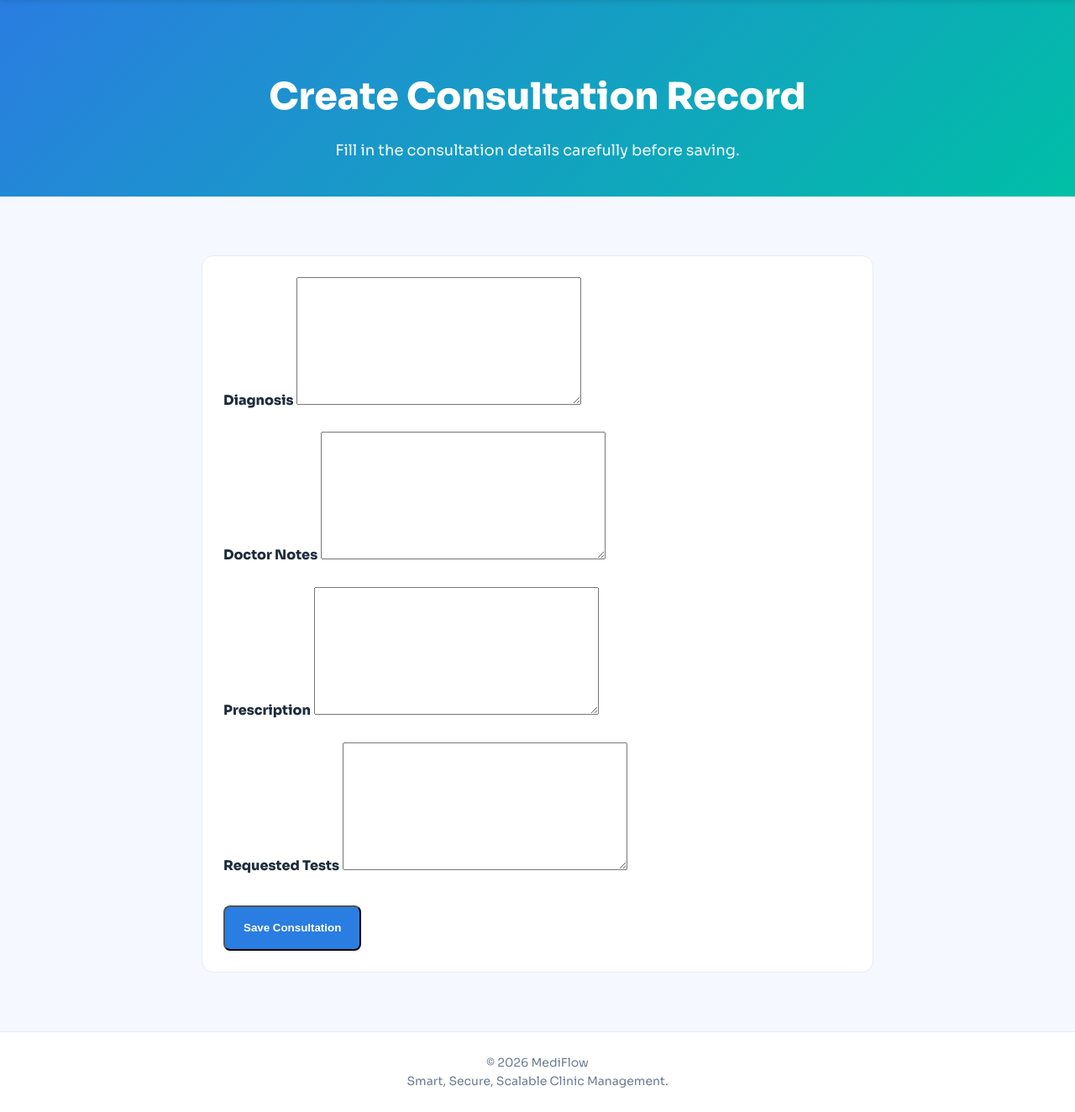
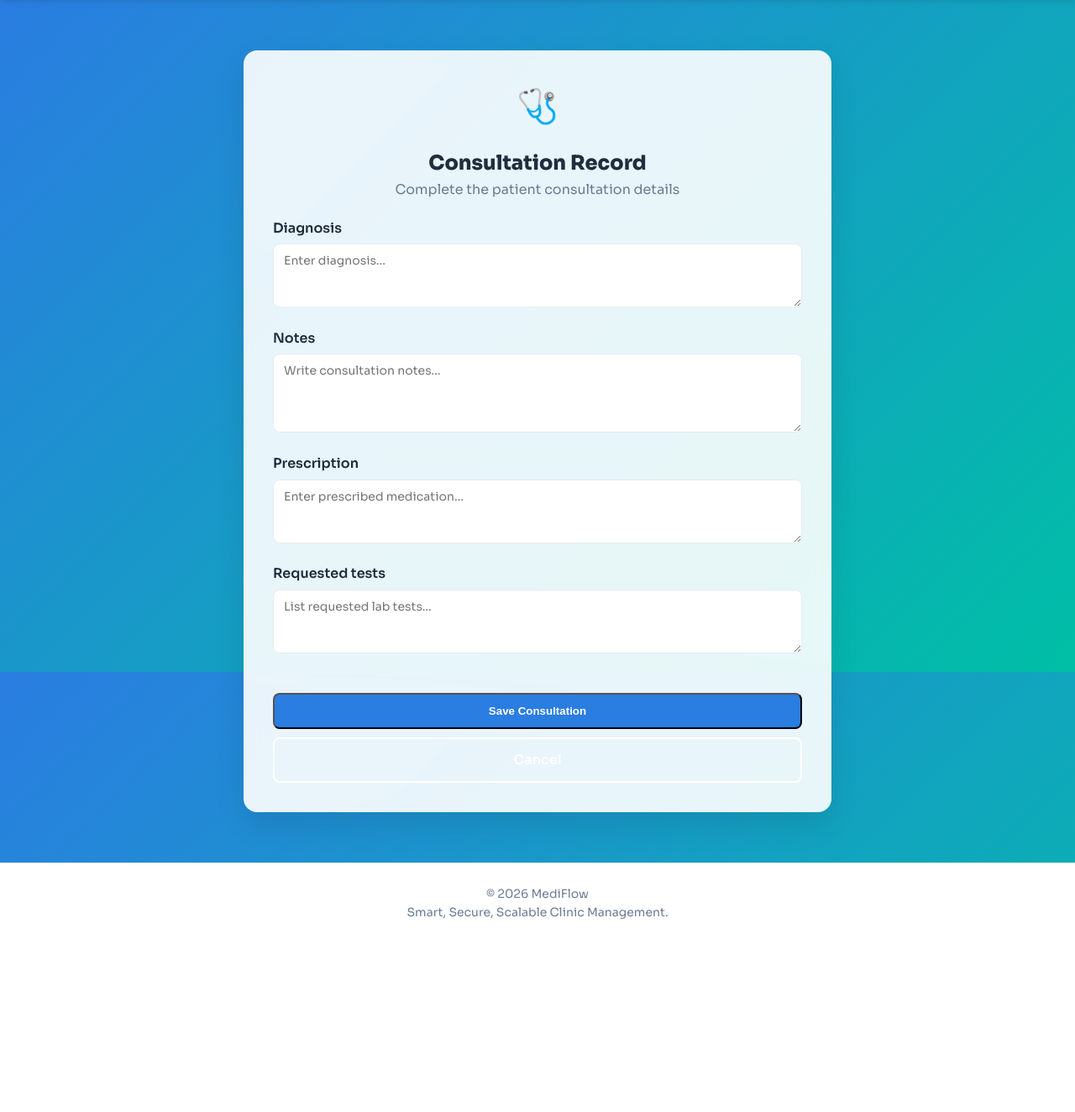
Before and after one commit to Besso2003/Clinic_Appointment_System_Python, a Django app: page /records/create/1 in a window 1280 px wide. Shown: the part 82-1406 px from the top of the page at 84% size. After the commit the page ends 1176 px from the top, so only its background shows below. Run offline with Django 5.2, Linux system fonts and the light colour scheme.

Commit message:
added forms, modified the templates to match style

```diff
--- /dev/null
+++ b/medical_records/forms.py
@@ -0,0 +1,29 @@
+from django import forms
+from .models import ConsultationRecord
+
+class ConsultationRecordForm(forms.ModelForm):
+    class Meta:
+        model = ConsultationRecord
+        fields = ['diagnosis', 'notes', 'prescription', 'requested_tests']
+        widgets = {
+            'diagnosis': forms.Textarea(attrs={
+                'class': 'med-input',
+                'rows': 3,
+                'placeholder': 'Enter diagnosis...'
+            }),
+            'notes': forms.Textarea(attrs={
+                'class': 'med-input',
+                'rows': 4,
+                'placeholder': 'Write consultation notes...'
+            }),
+            'prescription': forms.Textarea(attrs={
+                'class': 'med-input',
+                'rows': 3,
+                'placeholder': 'Enter prescribed medication...'
+            }),
+            'requested_tests': forms.Textarea(attrs={
+                'class': 'med-input',
+                'rows': 3,
+                'placeholder': 'List requested lab tests...'
+            }),
+        }
--- a/medical_records/views.py
+++ b/medical_records/views.py
@@ -6,10 +6,12 @@ from django.http import HttpResponse
 from appointments.models import Appointment
 # Create your views here.
 
+from .forms import ConsultationRecordForm
+
 class CreateConsultationRecord(CreateView):
     model = ConsultationRecord
+    form_class = ConsultationRecordForm
     template_name = 'medical_records/consultationrecord_form.html'
-    fields = ['diagnosis', 'notes', 'prescription', 'requested_tests']
 
     def form_valid(self, form):
         appointment = get_object_or_404(
@@ -19,18 +21,16 @@ class CreateConsultationRecord(CreateView):
         form.instance.appointment = appointment
         return super().form_valid(form)
 
-
     def get_success_url(self):
-        # Redirect to the detail page of the newly created record
         return reverse_lazy("consultation-view", kwargs={"pk": self.object.pk})
 
 
 class UpdateConsultationRecord(UpdateView):
     model = ConsultationRecord
+    form_class = ConsultationRecordForm
     template_name = 'medical_records/consultationrecord_form.html'
-    fields = ['diagnosis', 'notes', 'prescription', 'requested_tests']
+
     def get_success_url(self):
-        # Redirect to the detail page after updating
         return reverse_lazy("consultation-view", kwargs={"pk": self.object.pk})
 
 class ViewConsultationRecord(DetailView):
--- a/templates/medical_records/consultationrecord_detail.html
+++ b/templates/medical_records/consultationrecord_detail.html
@@ -35,10 +35,10 @@
             <hr style="margin:20px 0;">
 
             <h3>📅 Appointment Date</h3>
-            <p>{{ record.appointment.date|date:"F d, Y" }}</p>
+            <p>{{ record.appointment.slot.date }}</p>
 
             <div style="margin-top:30px;">
-            <a href="{% url 'patient-medical-history' patient_id=1 %}" class="btn-med btn-outline">
+            <a href="{% url 'patient-medical-history'  record.appointment.patient_id %}" class="btn-med btn-solid">
                 Back to Medical History
             </a>
             </div>
--- a/templates/medical_records/consultationrecord_form.html
+++ b/templates/medical_records/consultationrecord_form.html
@@ -1,90 +1,45 @@
 {% extends 'base.html' %}
-{% block title %}MediFlow | Create Consultation{% endblock %}
+{% block title %}MediFlow | Consultation Record{% endblock %}
 
 {% block content %}
 
-<!-- ================= PAGE HEADER ================= -->
-<section class="hero-section" style="padding:80px 20px 40px;">
-    <h1>Create Consultation Record</h1>
-    <p>Fill in the consultation details carefully before saving.</p>
-</section>
+<section class="auth-page" style="padding: 60px 20px;">
+    <div class="glass-card auth-card" style="max-width: 700px;">
 
-<!-- ================= FORM SECTION ================= -->
-<section class="content-section">
-    <div class="features-grid" style="max-width:800px; margin:auto;">
-        <div class="feature-card">
+        <div class="medical-icon" style="margin-bottom: 1rem;">🩺</div>
+        <h2>Consultation Record</h2>
+        <p class="subtitle">Complete the patient consultation details</p>
 
-            <form method="post" novalidate>
+        <form method="post" class="med-form">
             {% csrf_token %}
 
             {% if form.non_field_errors %}
-                    <div style="color:#c0392b; margin-bottom:20px;">
-                        {{ form.non_field_errors }}
+                <div class="error-text" style="text-align: center; margin-bottom: 15px; padding: 10px; background: #fee2e2; border-radius: 8px;">
+                    {% for error in form.non_field_errors %}
+                        {{ error }}
+                    {% endfor %}
                 </div>
             {% endif %}
 
-                <div style="display:flex; flex-direction:column; gap:25px;">
+            {% for field in form %}
+                <div class="form-group">
+                    <label for="{{ field.id_for_label }}">{{ field.label }}</label>
+                    {{ field }}
+                    {% for error in field.errors %}
+                        <p class="error-text">{{ error }}</p>
+                    {% endfor %}
+                </div>
+            {% endfor %}
 
-                    <!-- Diagnosis -->
-                    <div>
-                        <label for="{{ form.diagnosis.id_for_label }}"><strong>Diagnosis</strong></label>
-                        {{ form.diagnosis }}
-                        {% if form.diagnosis.errors %}
-                            <div style="color:#c0392b; font-size:14px;">
-                                {{ form.diagnosis.errors }}
-                            </div>
-                        {% endif %}
-                    </div>
-
-                    <!-- Notes -->
-                    <div>
-                        <label for="{{ form.notes.id_for_label }}"><strong>Doctor Notes</strong></label>
-                        {{ form.notes }}
-                        {% if form.notes.errors %}
-                            <div style="color:#c0392b; font-size:14px;">
-                                {{ form.notes.errors }}
-                            </div>
-                        {% endif %}
-                    </div>
-
-                    <!-- Prescription -->
-                    <div>
-                        <label for="{{ form.prescription.id_for_label }}"><strong>Prescription</strong></label>
-                        {{ form.prescription }}
-                        {% if form.prescription.errors %}
-                            <div style="color:#c0392b; font-size:14px;">
-                                {{ form.prescription.errors }}
-                            </div>
-                        {% endif %}
-                    </div>
-
-                    <!-- Requested Tests -->
-                    <div>
-                        <label for="{{ form.requested_tests.id_for_label }}"><strong>Requested Tests</strong></label>
-                        {{ form.requested_tests }}
-                        {% if form.requested_tests.errors %}
-                            <div style="color:#c0392b; font-size:14px;">
-                                {{ form.requested_tests.errors }}
-                            </div>
-                        {% endif %}
-                    </div>
-
-                </div>
-
-                <!-- Actions -->
-                <div style="margin-top:35px; display:flex; gap:15px;">
-                    <button type="submit" class="btn-med btn-solid">
+            <button type="submit" class="btn-med btn-solid" style="width:100%; margin-top:1.5rem;">
                 Save Consultation
             </button>
 
-                    <a href=".." class="btn-med btn-outline">
+            <a href=".." class="btn-med btn-outline" style="width:100%; margin-top:10px; text-align:center;">
                 Cancel
             </a>
-                </div>
-
         </form>
 
-        </div>
     </div>
 </section>
 
```
Lines whose indentation alone changed are shown as unchanged.
